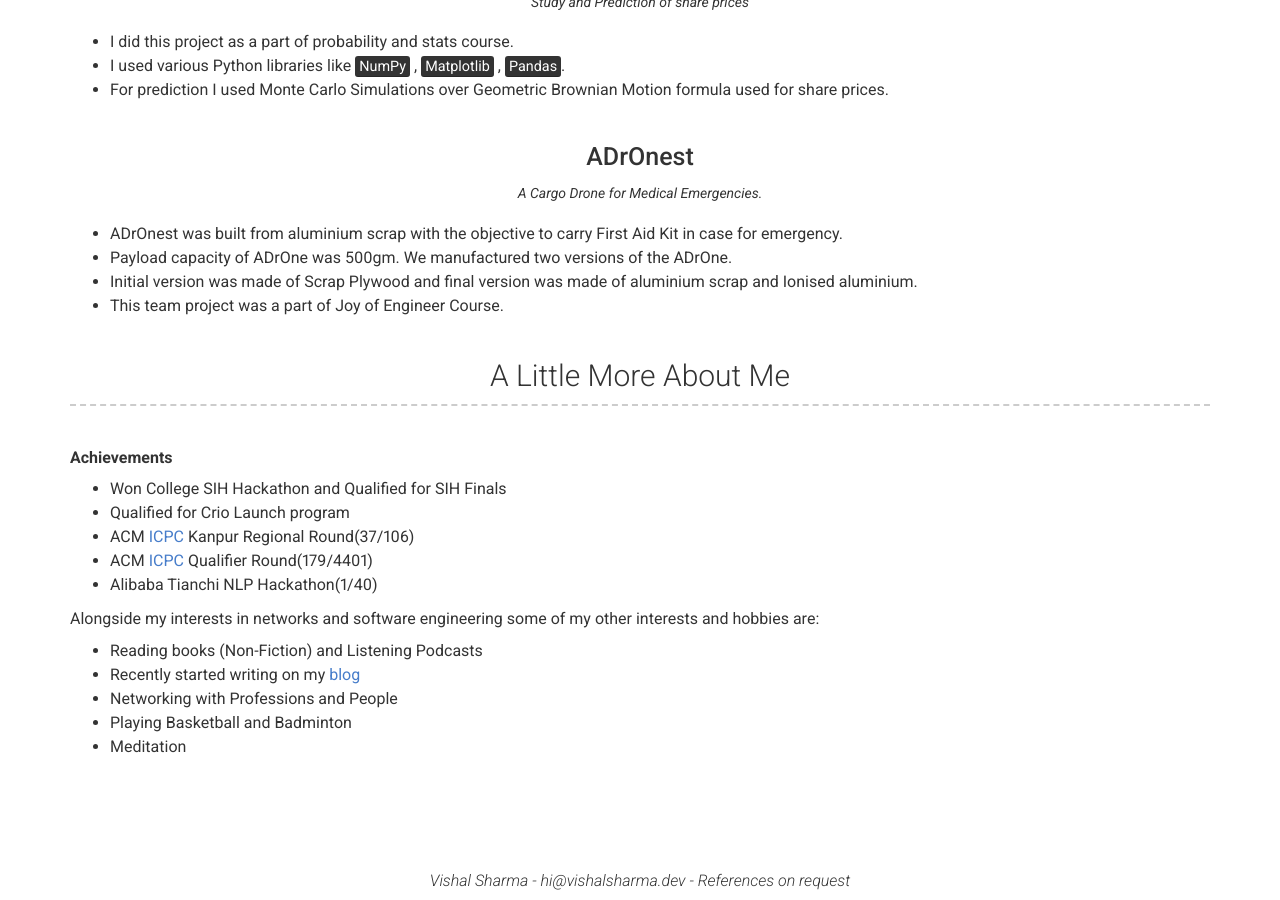
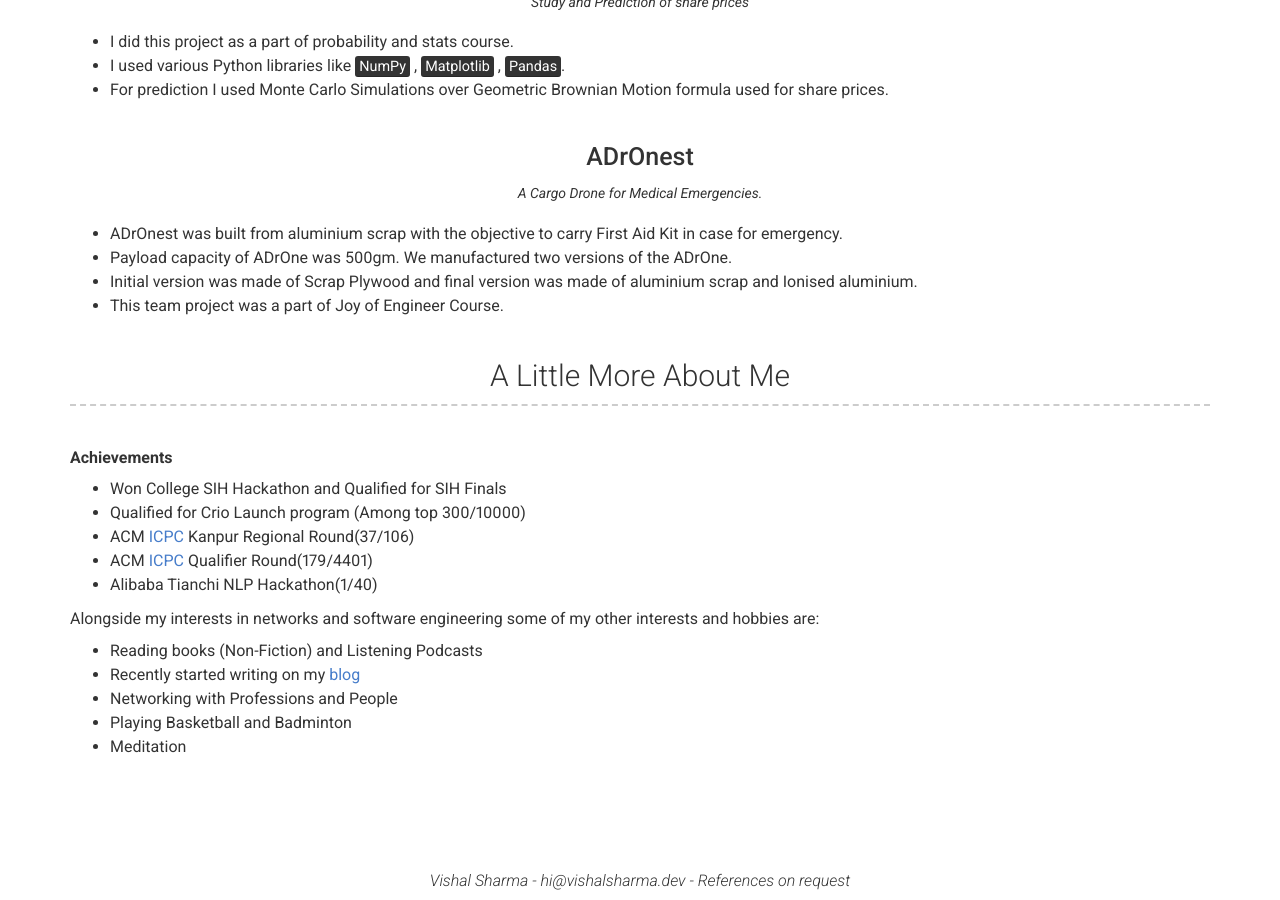
Before and after one commit to makeavish/myCV, a Jekyll site: the page built from index.md, in a window 1280 px wide and 900 px high, scrolled down 2600 px. Built offline with Jekyll 4.4.1, drawn with Linux system fonts in a browser that asks for light colours; nearby versions of some CDN libraries.

Commit message:
Updated Achievements

```diff
--- a/_config.yml
+++ b/_config.yml
@@ -66,7 +66,7 @@ more_title: A Little More About Me #(Use this to override about more section tit
 more_content: | # this will include new lines to allow paragraphs
   **Achievements**
   - Won College SIH Hackathon and Qualified for SIH Finals
-  - Qualified for Crio Launch program
+  - Qualified for Crio Launch program (Among top 300/10000)
   - ACM [ICPC](https://icpc.global/ICPCID/OGBPOQQ406DP) Kanpur Regional Round(37/106)
   - ACM [ICPC](https://icpc.global/ICPCID/OGBPOQQ406DP) Qualifier Round(179/4401)
   - Alibaba Tianchi NLP Hackathon(1/40)
```
